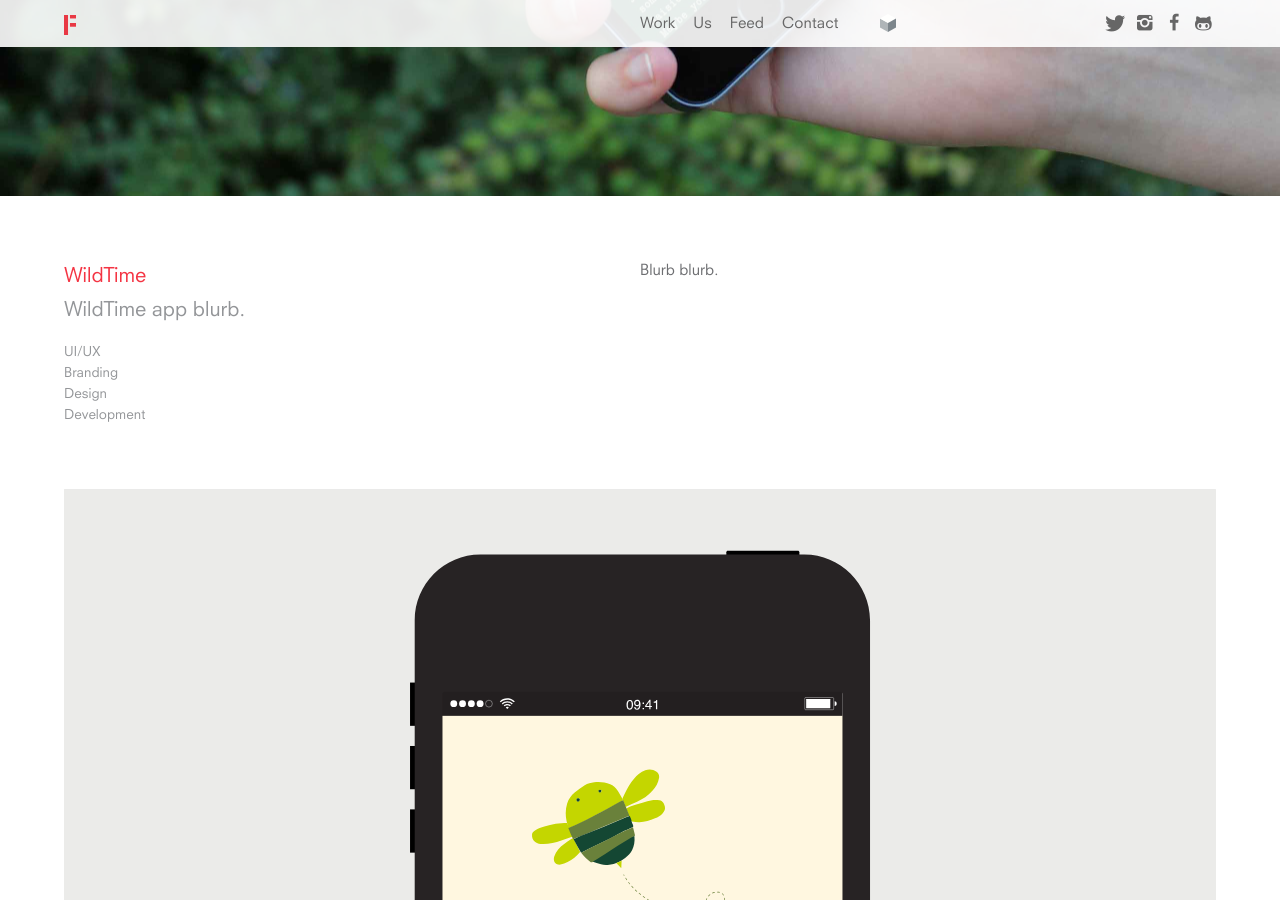
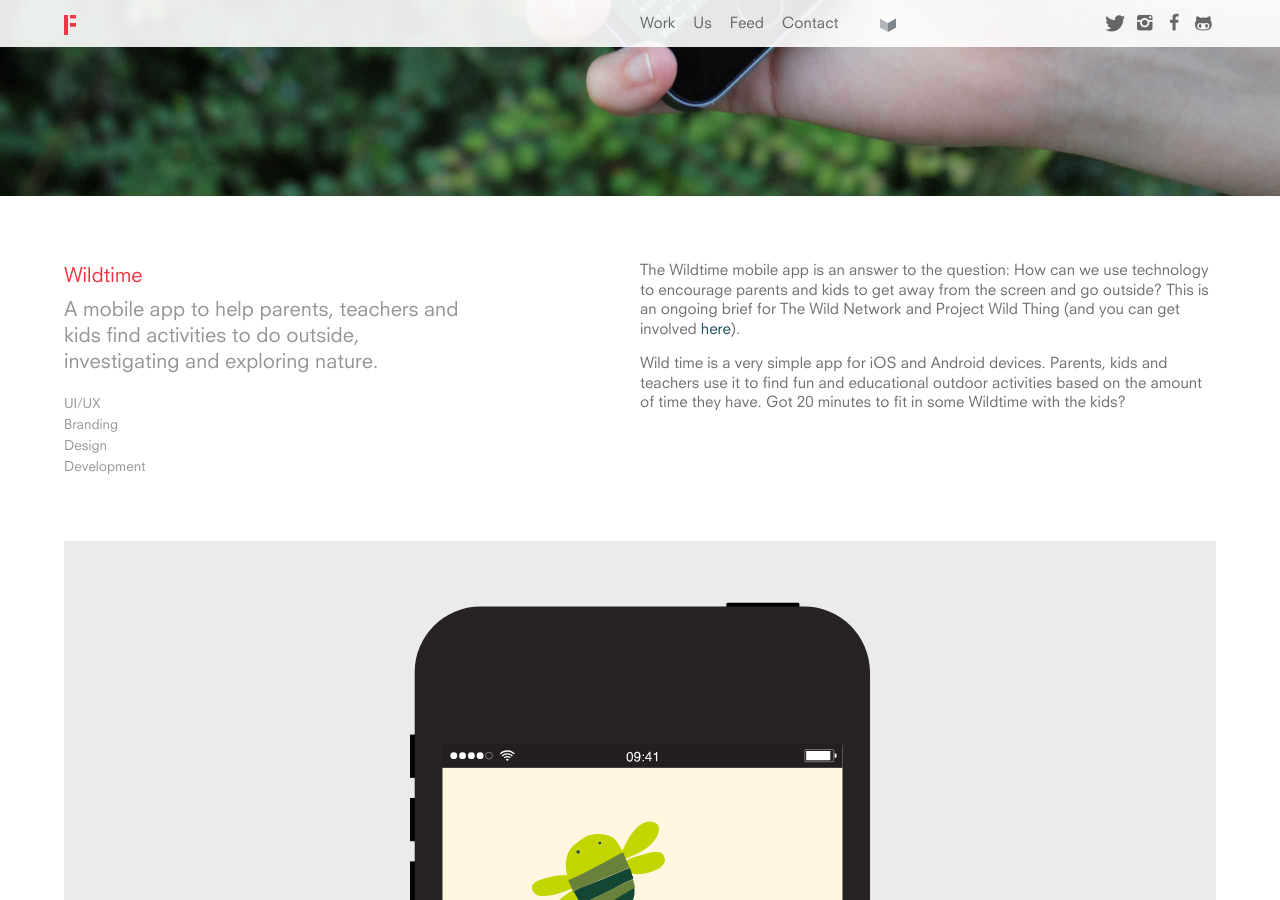
Before and after one commit to EMT/fieldwork-v2, a Jekyll site: the page built from _work/wildtime.html, in a window 1280 px wide and 900 px high, scrolled down 479 px. Built offline with Jekyll 4.4.1, drawn with Linux system fonts in a browser that asks for light colours; nearby versions of some CDN libraries.

Commit message:
Add Wildtime project copy.

```diff
--- a/_work/wildtime.html
+++ b/_work/wildtime.html
@@ -1,6 +1,6 @@
 ---
-title: "WildTime"
-runner: "WildTime app blurb."
+title: "Wildtime"
+runner: "A mobile app to help parents, teachers and kids find activities to do outside, investigating and exploring nature."
 meta:
 - UI/UX
 - Branding
@@ -22,7 +22,8 @@
 			{% include project-title.html %}
 
 			<div class="project-description">
-				<p>Blurb blurb.</p>
+				<p>The Wildtime mobile app is an answer to the question: How can we use technology to encourage parents and kids to get away from the screen and go outside? This is an ongoing brief for The Wild Network and Project Wild Thing (and you can get involved <a href="http://projectwildthing.com/">here</a>). </p>
+				<p>Wild time is a very simple app for iOS and Android devices. Parents, kids and teachers use it to find fun and educational outdoor activities based on the amount of time they have. Got 20 minutes to fit in some Wildtime with the kids?</p>
 			</div>
 		</div>
 	</div>
```
